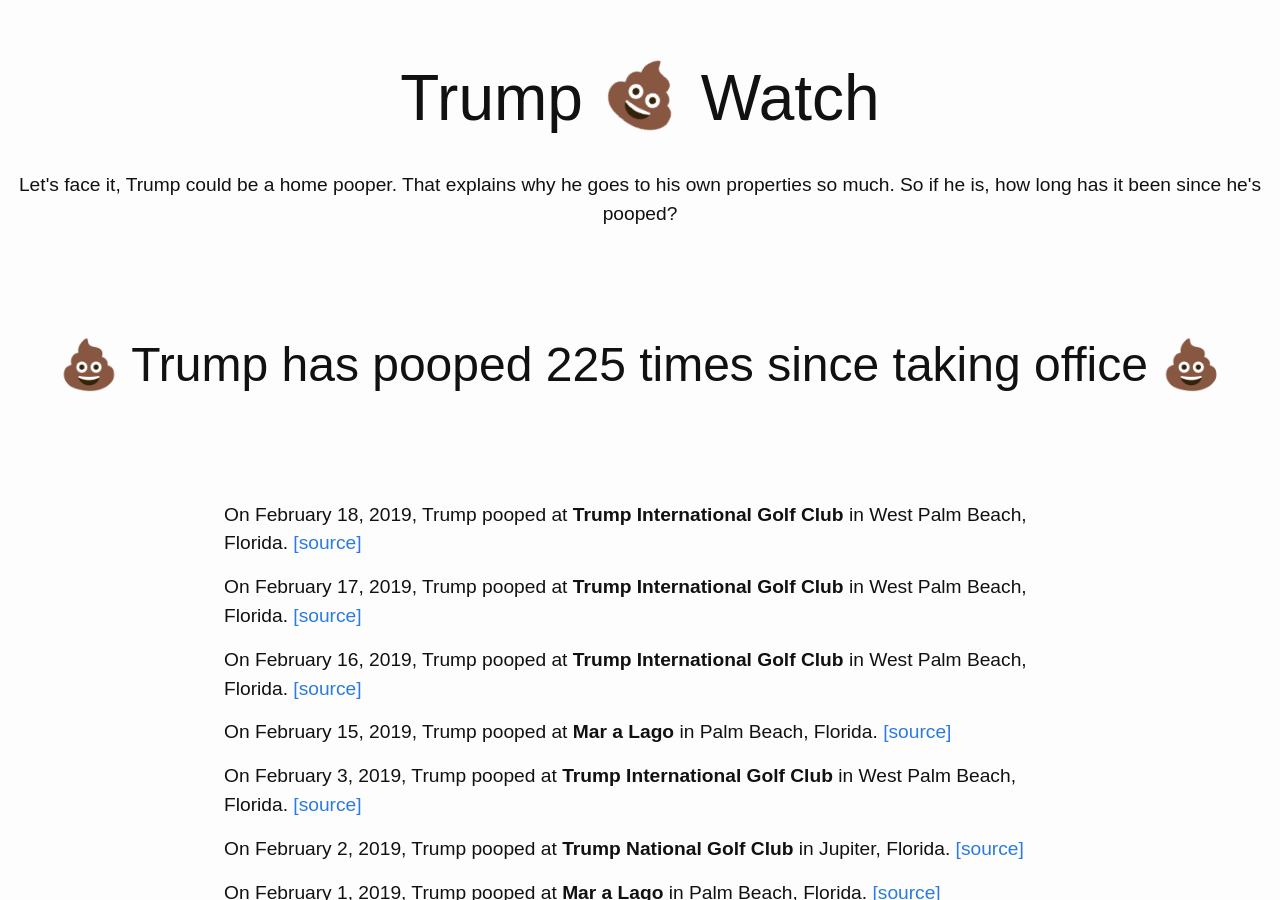
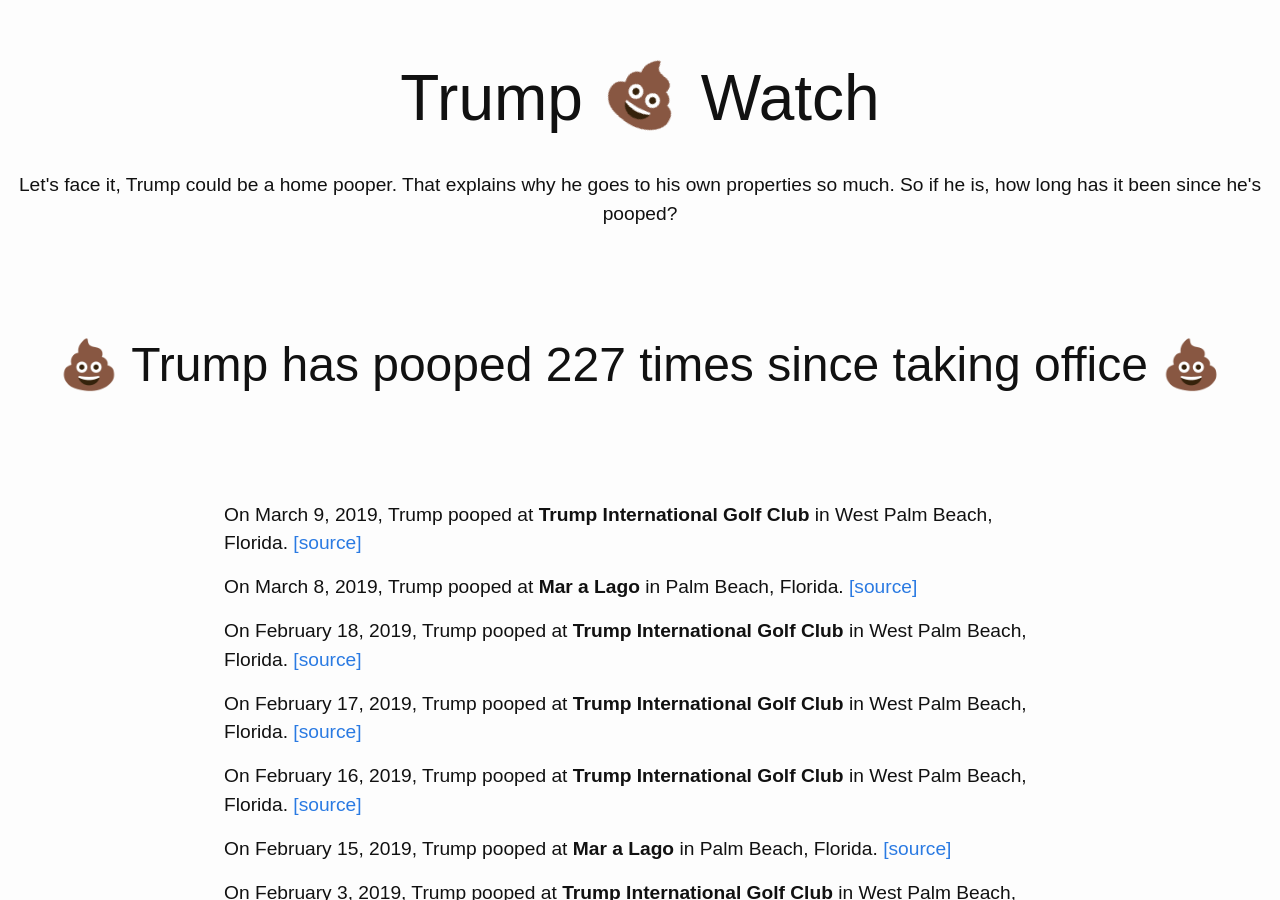
Before and after one commit to dansinker/trumppoopwatch.org, a Jekyll site: the page built from pooparchive.md, in a window 1280 px wide and 900 px high. Built offline with Jekyll 4.4.1, drawn with Linux system fonts in a browser that asks for light colours; nearby versions of some CDN libraries.

Commit message:
two more poops

```diff
--- a/_data/trumps.yml
+++ b/_data/trumps.yml
@@ -1,4 +1,12 @@
 poops:
+- location: Trump International Golf Club
+  city: West Palm Beach, Florida
+  date: 2019-03-09
+  link: https://publicpool.kinja.com/subject-travel-pool-2-1833174603
+- location: Mar a Lago
+  city: Palm Beach, Florida
+  date: 2019-03-08
+  link: https://www.palmbeachpost.com/photogallery/LK/20190309/NEWS/308009990/PH/1
 - location: Trump International Golf Club
   city: West Palm Beach, Florida
   date: 2019-02-18
```
